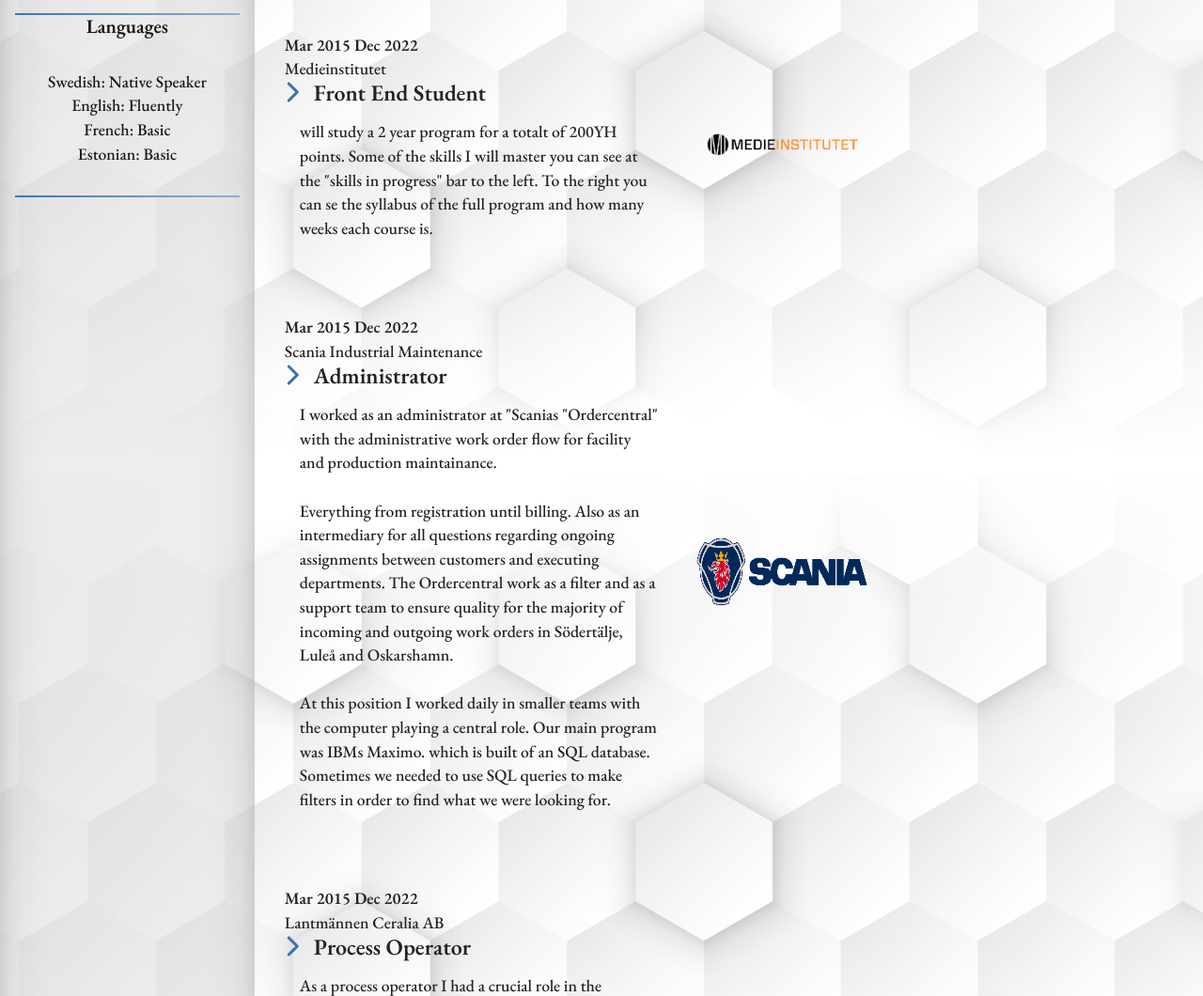
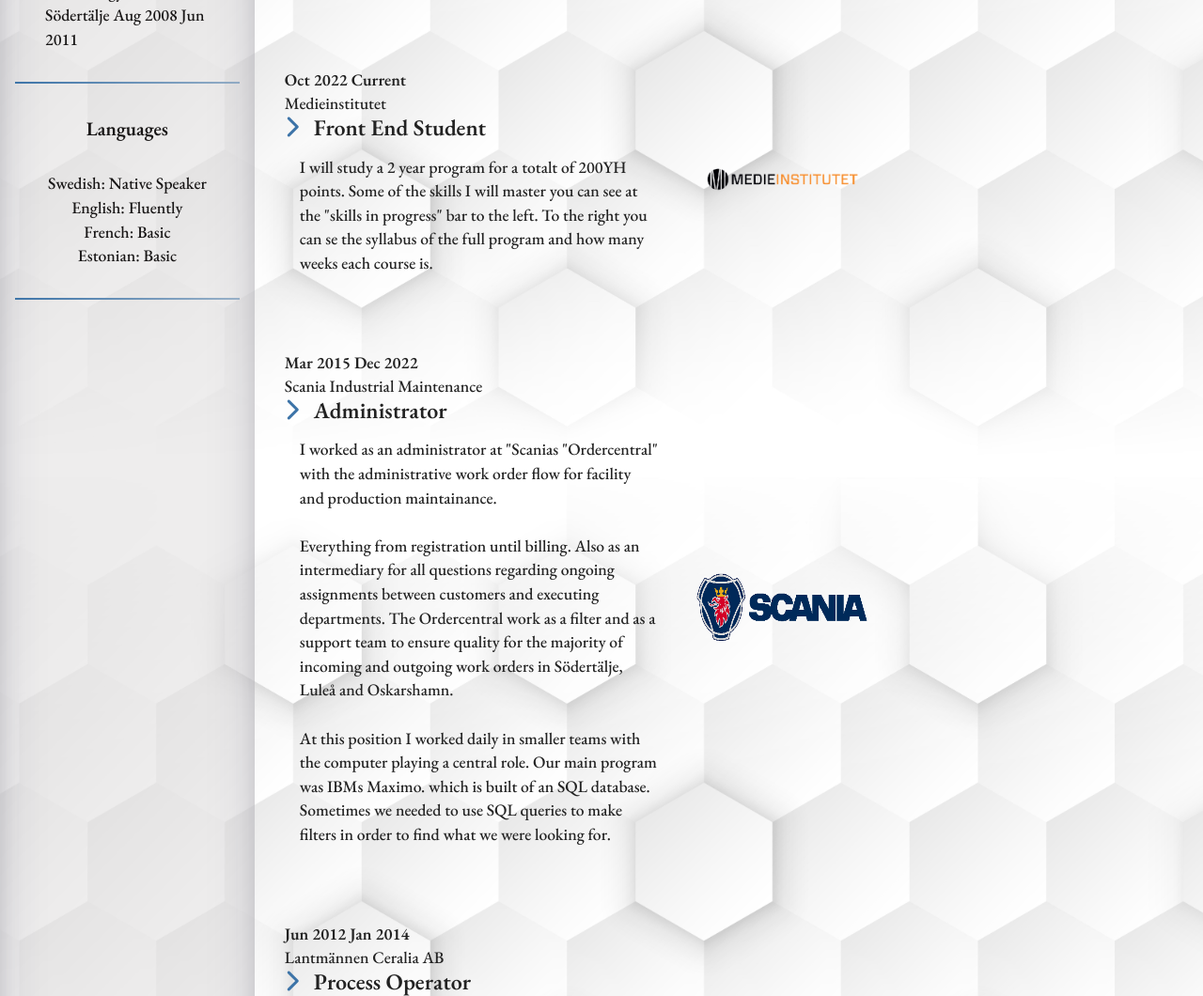
Before and after one commit to existenztim/Website-as-a-CV, a website built with Parcel: page index.html in a window 1280 px wide. Shown: the part 1092-2152 px from the top of the page at 94% size. Built offline with nearby package versions, Linux system fonts and the light colour scheme.

Commit message:
:memo: Fixed filepath, added hr tags.

```diff
--- a/index.html
+++ b/index.html
@@ -26,8 +26,7 @@
 
     <!--Font Awesome script for logos-->
     <script src="https://kit.fontawesome.com/2eec9d03e4.js" crossorigin="anonymous"></script>
-    <script src="js/menu.js" defer></script>
-    <!--Defer will not execute script before page fully renders-->
+    <script src="js/menu.js" defer></script> <!--Defer will not execute script before page fully renders-->
 </head>
 
 <body>
@@ -38,7 +37,7 @@
                 <h1 class="name-header">Tim Sundell</h1>
                 <p class="front-end-text">Front End <span>Developer</span></p>
                 <div class="portrait-container">
-                    <img src="/img/portraitme.jpg" alt="A portrait of Tim Sundell" width="200" height="200"
+                    <img src="img/portraitme.jpg" alt="A portrait of Tim Sundell" width="200" height="200"
                         loading="lazy">
                 </div>
                 <!--Menu-->
@@ -66,6 +65,7 @@
                     <p class="location-info">Location : Stockholm, Sweden.</p>
                 </address>
             </section>
+            <hr>
             <aside class="skills-inprogress">
                 <h3>Skills inprogress</h3>
                 <ul>
@@ -80,7 +80,7 @@
                     <li>Vue</li>
                 </ul>
             </aside>
-
+            <hr>
             <aside class="education">
                 <h3>Education</h3>
 
@@ -101,7 +101,7 @@
                 </details>
 
             </aside>
-
+            <hr>
             <aside class="languages">
                 <h3>Languages</h3>
                 <ul>
@@ -128,6 +128,7 @@
                     with my dog and hiking.
                 </p>
             </article>
+            <hr>
             <article class="Resumé" id="resume">
                 <!--ID for anchor link-->
                 <h2>Resumé</h2>
@@ -227,14 +228,14 @@
                     <ul>
                         <li>
                             <h4>
-                                <time datetime="2015-03-01" class="start">Mar 2015</time>
-                                <time datetime="2022-12-31" class="end">Dec 2022</time>
+                                <time datetime="2022-10-03" class="start">Oct 2022</time>
+                                <time datetime="2024-06-10" class="end">Current</time>
                             </h4>
                         <li>Medieinstitutet</li>
                         <li class="bold-paragraph">Front End Student</li>
                     </ul>
                     <p>
-                        will study a 2 year program for a totalt of 200YH points. Some of the skills I will master you
+                        I will study a 2 year program for a totalt of 200YH points. Some of the skills I will master you
                         can see at the "skills in progress" bar to the left.
                         To the right you can se the syllabus of the full program and how many weeks each course is.
                     </p>
@@ -283,8 +284,8 @@
                     <ul>
                         <li>
                             <h4>
-                                <time datetime="2015-03-01" class="start">Mar 2015</time>
-                                <time datetime="2022-12-31" class="end">Dec 2022</time>
+                                <time datetime="2012-06-01" class="start">Jun 2012</time>
+                                <time datetime="2014-01-28" class="end">Jan 2014</time>
                             </h4>
                         <li>Lantmännen Ceralia AB</li>
                         <li class="bold-paragraph">Process Operator</li>
@@ -334,8 +335,7 @@
                     </div>
                     <div>
                         <a href="https://www.instagram.com/existenztim/"aria-label="Go to my instagram page"
-                        target="_blank" rel="noopener noreferrer">
-                                <i class="fa-brands fa-square-instagram"></i></a>
+                        target="_blank" rel="noopener noreferrer"><i class="fa-brands fa-square-instagram"></i></a>
                     </div>
                     <div>
                         <a href="https://www.facebook.com/tim.sundell.3/" aria-label="Go to my facebook page"
```
